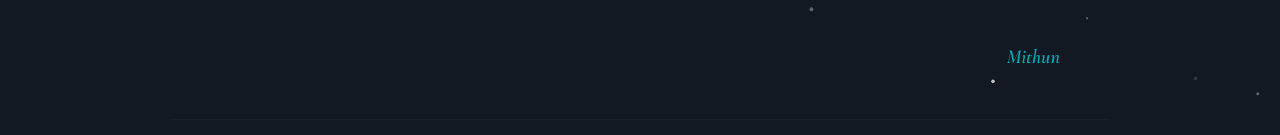
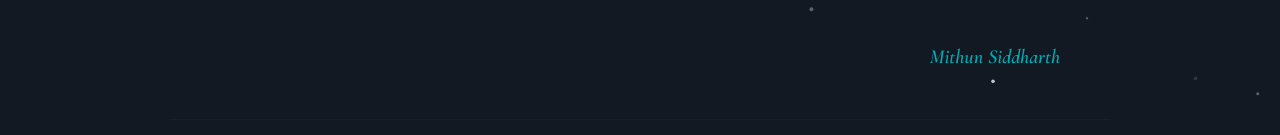
Before and after one commit to RavulaThrinath/my-aap, a React (Create React App) app: page /Testimonials in a window 1280 px wide. Shown: the part 350-485 px from the top of the page. Built offline with nearby package versions, Linux system fonts and the light colour scheme; a web font is replaced by a local one.

Commit message:
name change

```diff
--- a/src/Data.js
+++ b/src/Data.js
@@ -3,7 +3,7 @@ export  const Reviews = [
     id: 0,
     review:
       "Since joining the NSP Stacks solutions and following their advice I have seen some great returns. Thank you NSP Stacks Solutions for teaching me so much and for the gains I have through long term investing.",
-    name: "Mithun",
+    name: "Mithun Siddharth",
     profession: " ",
     imageId: "01",
   },
```
